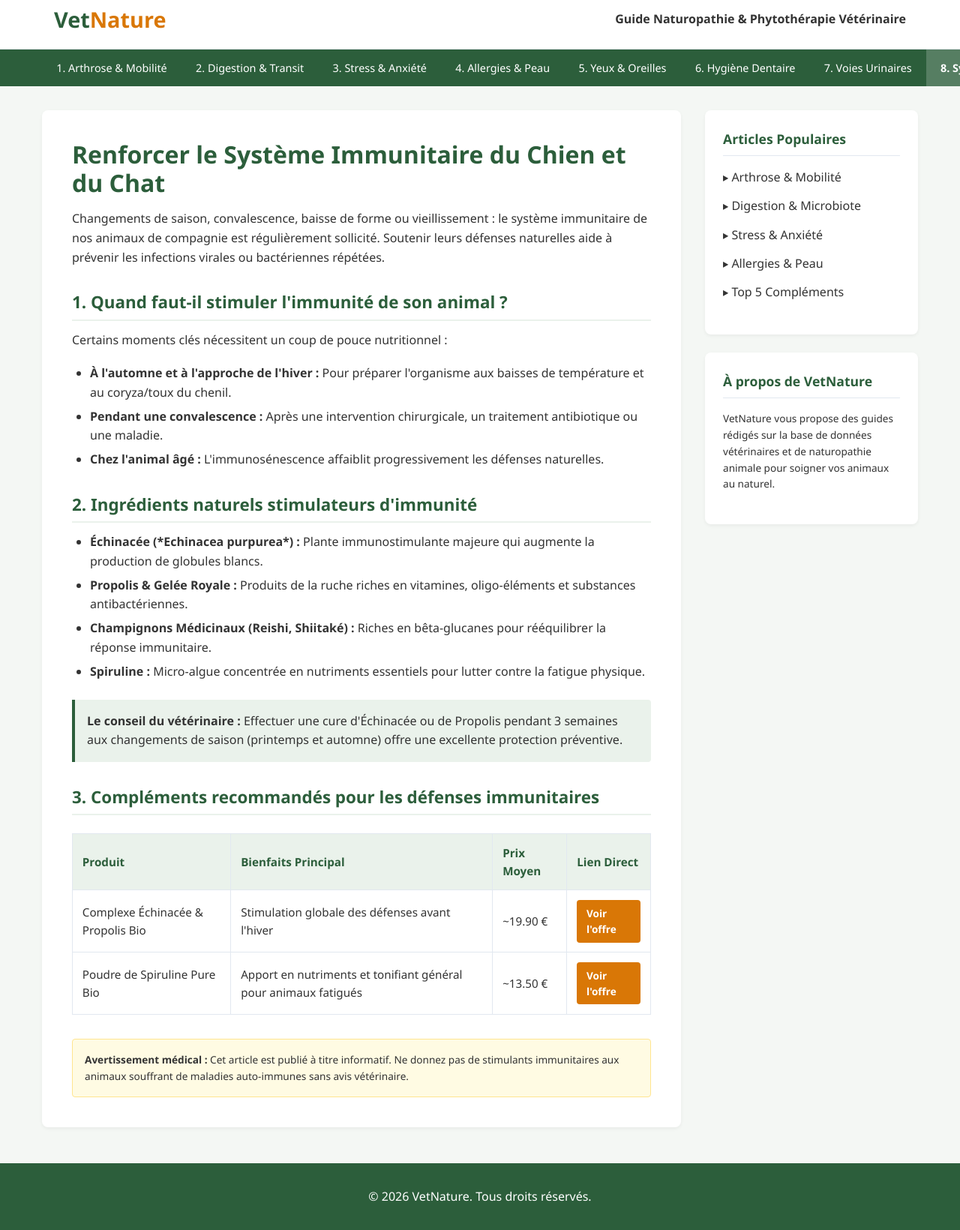
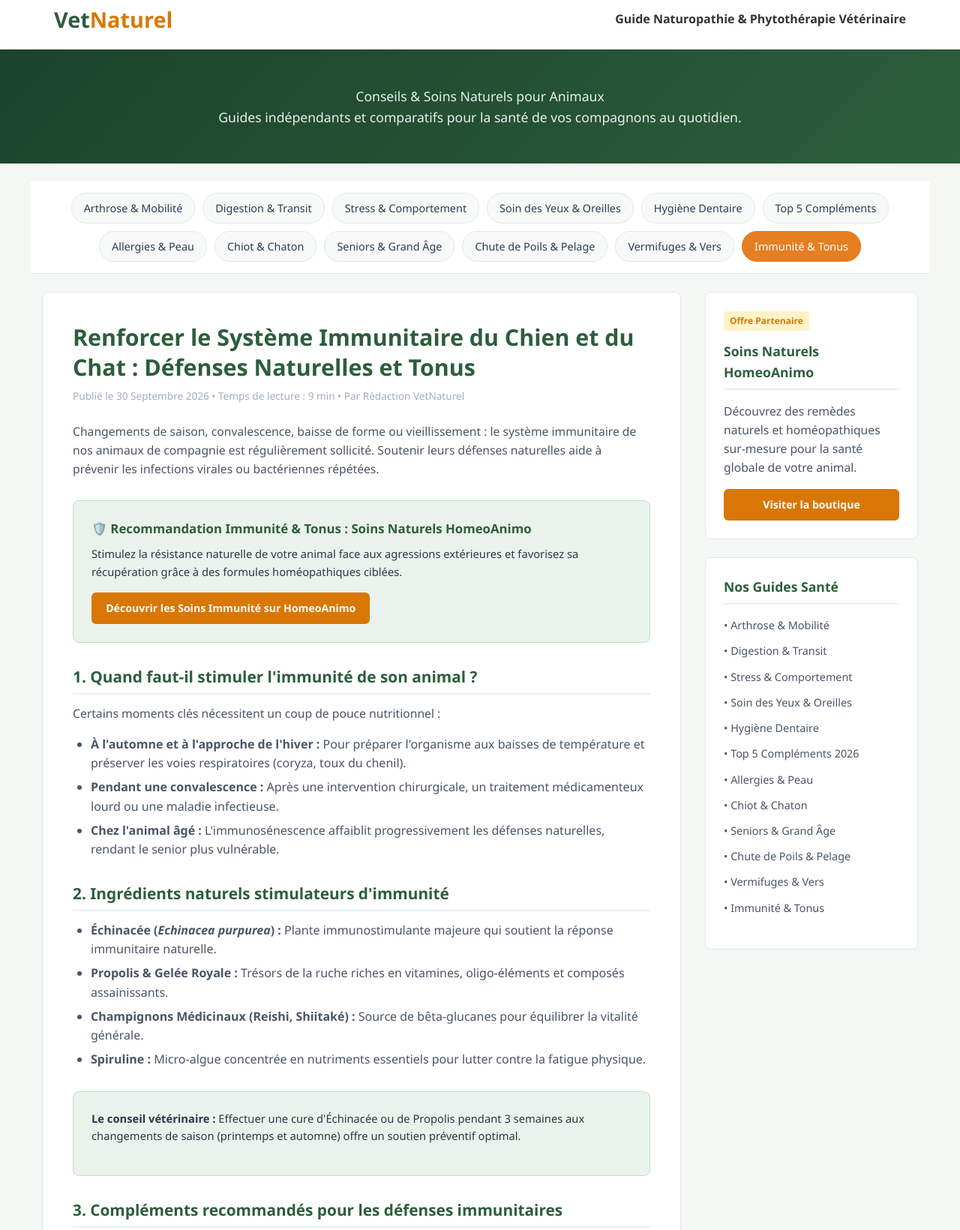
Before and after one commit to vetnaturel/vetnaturel, a plain HTML site: page immunite.html in a window 1280 px wide. Shown: the part 13-1653 px from the top of the page at 75% size. Drawn offline with Linux system fonts and the light colour scheme.

Commit message:
Revise immunite.html for updated content and navigation
Updated the title and content of the immunite.html page to reflect new information about natural immunity boosters for pets. Adjusted navigation links and added recommendations for natural care.

```diff
--- a/immunite.html
+++ b/immunite.html
@@ -3,123 +3,77 @@
 <head>
     <meta charset="UTF-8">
     <meta name="viewport" content="width=device-width, initial-scale=1.0">
-    <title>Booster l'Immunité Chien et Chat : Infection & Fatigue - VetNature</title>
+    <title>Booster l'Immunité Chien et Chat : Échinacée, Propolis & Soins Naturels | VetNaturel</title>
     <meta name="description" content="Découvrez comment renforcer le système immunitaire de votre chien ou chat grâce aux plantes, vitamines et produits naturels contre les infections.">
-    <style>
-        :root {
-            --primary-color: #2c5e3b;
-            --primary-light: #eaf2eb;
-            --secondary-color: #d97706;
-            --text-color: #333333;
-            --bg-color: #f4f7f4;
-            --white: #ffffff;
-            --border-color: #e2e8f0;
-        }
-
-        * { box-sizing: border-box; margin: 0; padding: 0; }
-        body { font-family: 'Segoe UI', Tahoma, Geneva, Verdana, sans-serif; line-height: 1.6; color: var(--text-color); background-color: var(--bg-color); }
-
-        /* HEADER & NAVIGATION */
-        header { background-color: var(--white); border-bottom: 1px solid var(--border-color); position: sticky; top: 0; z-index: 1000; }
-        .header-container { max-width: 1200px; margin: 0 auto; display: flex; justify-content: space-between; align-items: center; padding: 1rem 2rem; }
-        .logo { font-size: 1.8rem; font-weight: bold; color: var(--primary-color); text-decoration: none; }
-        .logo span { color: var(--secondary-color); }
-
-        /* SUBNAV HORIZONTALE */
-        .subnav { background-color: var(--primary-color); overflow-x: auto; white-space: nowrap; }
-        .subnav-container { max-width: 1200px; margin: 0 auto; display: flex; padding: 0 1rem; }
-        .subnav a { color: var(--white); text-decoration: none; padding: 0.8rem 1.2rem; font-size: 0.9rem; display: inline-block; transition: background 0.35s; }
-        .subnav a:hover, .subnav a.active { background-color: rgba(255, 255, 255, 0.2); font-weight: bold; }
-
-        /* LAYOUT PRINCIPAL */
-        .main-container { max-width: 1200px; margin: 2rem auto; display: grid; grid-template-columns: 3fr 1fr; gap: 2rem; padding: 0 1rem; }
-        @media (max-width: 768px) { .main-container { grid-template-columns: 1fr; } }
-
-        /* CONTENU ARTICLE */
-        .article-page { background: var(--white); padding: 2.5rem; border-radius: 8px; box-shadow: 0 2px 5px rgba(0,0,0,0.05); }
-
-        h1 { color: var(--primary-color); font-size: 2rem; margin-bottom: 1rem; line-height: 1.2; }
-        h2 { color: var(--primary-color); font-size: 1.4rem; margin: 1.8rem 0 0.8rem 0; border-bottom: 2px solid var(--primary-light); padding-bottom: 0.3rem; }
-        p { margin-bottom: 1.2rem; }
-        ul, ol { margin-bottom: 1.2rem; padding-left: 1.5rem; }
-        li { margin-bottom: 0.4rem; }
-
-        /* BLOCS CONSEIL ET AVERTISSEMENTS */
-        .vet-tip { background-color: var(--primary-light); border-left: 4px solid var(--primary-color); padding: 1rem; margin: 1.5rem 0; border-radius: 0 4px 4px 0; }
-        .medical-disclaimer { background-color: #fffbe3; border: 1px solid #ffe58f; padding: 1rem; border-radius: 4px; font-size: 0.85rem; margin-top: 2rem; }
-
-        /* TABLEAUX COMPARATIFS */
-        .table-responsive { overflow-x: auto; margin: 1.5rem 0; }
-        table { width: 100%; border-collapse: collapse; text-align: left; font-size: 0.95rem; }
-        th, td { padding: 0.8rem; border: 1px solid var(--border-color); }
-        th { background-color: var(--primary-light); color: var(--primary-color); }
-        .btn-table { display: inline-block; background-color: var(--secondary-color); color: var(--white); padding: 0.4rem 0.8rem; text-decoration: none; border-radius: 4px; font-weight: bold; font-size: 0.85rem; }
-        .btn-table:hover { background-color: #b45309; }
-
-        /* SIDEBAR */
-        aside .widget { background: var(--white); padding: 1.5rem; border-radius: 8px; box-shadow: 0 2px 5px rgba(0,0,0,0.05); margin-bottom: 1.5rem; }
-        aside h3 { color: var(--primary-color); font-size: 1.1rem; margin-bottom: 1rem; border-bottom: 1px solid var(--border-color); padding-bottom: 0.5rem; }
-        .sidebar-menu { list-style: none; padding: 0; }
-        .sidebar-menu li { margin-bottom: 0.8rem; }
-        .sidebar-menu a { color: var(--text-color); text-decoration: none; transition: color 0.2s; }
-        .sidebar-menu a:hover { color: var(--secondary-color); }
-
-        /* FOOTER */
-        footer { background-color: var(--primary-color); color: var(--white); text-align: center; padding: 2rem 1rem; margin-top: 3rem; }
-    </style>
+    <link rel="stylesheet" href="style.css">
 </head>
 <body>
 
     <header>
         <div class="header-container">
-            <a href="/" class="logo">Vet<span>Nature</span></a>
+            <a href="index.html" class="logo">Vet<span>Naturel</span></a>
             <div><strong>Guide Naturopathie & Phytothérapie Vétérinaire</strong></div>
         </div>
     </header>
 
-    <!-- BARRE DE NAVIGATION VERS LES DIFFÉRENTES PAGES -->
-    <nav class="subnav">
-        <div class="subnav-container">
-            <a href="arthrose.html">1. Arthrose & Mobilité</a>
-            <a href="digestion.html">2. Digestion & Transit</a>
-            <a href="stress.html">3. Stress & Anxiété</a>
-            <a href="allergies-peau.html">4. Allergies & Peau</a>
-            <a href="yeux-oreilles.html">5. Yeux & Oreilles</a>
-            <a href="dentaire.html">6. Hygiène Dentaire</a>
-            <a href="urinaires.html">7. Voies Urinaires</a>
-            <a href="immunite.html" class="active">8. Système Immunitaire</a>
-            <a href="senior.html">9. Vitalité Senior</a>
-            <a href="puces-tiques.html">10. Puces & Tiques</a>
-            <a href="vermifuge.html">11. Vermifuges Naturels</a>
-            <a href="top-complements.html">12. Top 5 Compléments</a>
+    <section class="hero">
+        <div class="hero-container">
+            <p class="hero-title">Conseils & Soins Naturels pour Animaux</p>
+            <p>Guides indépendants et comparatifs pour la santé de vos compagnons au quotidien.</p>
         </div>
-    </nav>
+    </section>
+
+    <div class="category-nav">
+        <a href="arthrose.html" class="tag-btn">Arthrose & Mobilité</a>
+        <a href="digestion.html" class="tag-btn">Digestion & Transit</a>
+        <a href="stress.html" class="tag-btn">Stress & Comportement</a>
+        <a href="yeux-oreilles.html" class="tag-btn">Soin des Yeux & Oreilles</a>
+        <a href="hygiene-dentaire.html" class="tag-btn">Hygiène Dentaire</a>
+        <a href="top-complements.html" class="tag-btn">Top 5 Compléments</a>
+        <a href="allergies-peau.html" class="tag-btn">Allergies & Peau</a>
+        <a href="chiot-chaton.html" class="tag-btn">Chiot & Chaton</a>
+        <a href="senior.html" class="tag-btn">Seniors & Grand Âge</a>
+        <a href="chute-poils.html" class="tag-btn">Chute de Poils & Pelage</a>
+        <a href="vermifuge.html" class="tag-btn">Vermifuges & Vers</a>
+        <a href="immunite.html" class="tag-btn active">Immunité & Tonus</a>
+    </div>
 
     <div class="main-container">
-        <main>
-            <div class="article-page">
-                <article>
-                    <h1>Renforcer le Système Immunitaire du Chien et du Chat</h1>
+        <main class="content">
+            <article class="card">
+                <h1 class="article-title">Renforcer le Système Immunitaire du Chien et du Chat : Défenses Naturelles et Tonus</h1>
+                <div class="article-meta">Publié le 30 Septembre 2026 • Temps de lecture : 9 min • Par Rédaction VetNaturel</div>
+
                 <p>Changements de saison, convalescence, baisse de forme ou vieillissement : le système immunitaire de nos animaux de compagnie est régulièrement sollicité. Soutenir leurs défenses naturelles aide à prévenir les infections virales ou bactériennes répétées.</p>
+
+                <div class="recommendation-box">
+                    <div>
+                        <h3>🛡️ Recommandation Immunité & Tonus : Soins Naturels HomeoAnimo</h3>
+                        <p>Stimulez la résistance naturelle de votre animal face aux agressions extérieures et favorisez sa récupération grâce à des formules homéopathiques ciblées.</p>
+                        <a href="https://www.homeoanimo.com/pages/search-results-page?q=immunite&tab=products&page=1&rfsn=9341704.a70bd81" target="_blank" rel="sponsored nofollow" class="btn-orange">Découvrir les Soins Immunité sur HomeoAnimo</a>
+                    </div>
+                </div>
 
                 <h2>1. Quand faut-il stimuler l'immunité de son animal ?</h2>
                 <p>Certains moments clés nécessitent un coup de pouce nutritionnel :</p>
                 <ul>
-                        <li><b>À l'automne et à l'approche de l'hiver :</b> Pour préparer l'organisme aux baisses de température et au coryza/toux du chenil.</li>
-                        <li><b>Pendant une convalescence :</b> Après une intervention chirurgicale, un traitement antibiotique ou une maladie.</li>
-                        <li><b>Chez l'animal âgé :</b> L'immunosénescence affaiblit progressivement les défenses naturelles.</li>
+                    <li><b>À l'automne et à l'approche de l'hiver :</b> Pour préparer l'organisme aux baisses de température et préserver les voies respiratoires (coryza, toux du chenil).</li>
+                    <li><b>Pendant une convalescence :</b> Après une intervention chirurgicale, un traitement médicamenteux lourd ou une maladie infectieuse.</li>
+                    <li><b>Chez l'animal âgé :</b> L'immunosénescence affaiblit progressivement les défenses naturelles, rendant le senior plus vulnérable.</li>
                 </ul>
 
                 <h2>2. Ingrédients naturels stimulateurs d'immunité</h2>
                 <ul>
-                        <li><b>Échinacée (*Echinacea purpurea*) :</b> Plante immunostimulante majeure qui augmente la production de globules blancs.</li>
-                        <li><b>Propolis & Gelée Royale :</b> Produits de la ruche riches en vitamines, oligo-éléments et substances antibactériennes.</li>
-                        <li><b>Champignons Médicinaux (Reishi, Shiitaké) :</b> Riches en bêta-glucanes pour rééquilibrer la réponse immunitaire.</li>
+                    <li><b>Échinacée (<i>Echinacea purpurea</i>) :</b> Plante immunostimulante majeure qui soutient la réponse immunitaire naturelle.</li>
+                    <li><b>Propolis & Gelée Royale :</b> Trésors de la ruche riches en vitamines, oligo-éléments et composés assainissants.</li>
+                    <li><b>Champignons Médicinaux (Reishi, Shiitaké) :</b> Source de bêta-glucanes pour équilibrer la vitalité générale.</li>
                     <li><b>Spiruline :</b> Micro-algue concentrée en nutriments essentiels pour lutter contre la fatigue physique.</li>
                 </ul>
 
-                    <div class="vet-tip">
-                        <b>Le conseil du vétérinaire :</b> Effectuer une cure d'Échinacée ou de Propolis pendant 3 semaines aux changements de saison (printemps et automne) offre une excellente protection préventive.
+                <div class="recommendation-box">
+                    <div>
+                        <p><b>Le conseil vétérinaire :</b> Effectuer une cure d'Échinacée ou de Propolis pendant 3 semaines aux changements de saison (printemps et automne) offre un soutien préventif optimal.</p>
+                    </div>
                 </div>
 
                 <h2>3. Compléments recommandés pour les défenses immunitaires</h2>
@@ -128,7 +82,7 @@
                         <thead>
                             <tr>
                                 <th>Produit</th>
-                                    <th>Bienfaits Principal</th>
+                                <th>Bénéfices Principaux</th>
                                 <th>Prix Moyen</th>
                                 <th>Lien Direct</th>
                             </tr>
@@ -138,46 +92,57 @@
                                 <td>Complexe Échinacée & Propolis Bio</td>
                                 <td>Stimulation globale des défenses avant l'hiver</td>
                                 <td>~19.90 €</td>
-                                    <td><a href="#" target="_blank" rel="sponsored nofollow" class="btn-table">Voir l'offre</a></td>
+                                <td><a href="#" target="_blank" class="btn-orange" style="padding:0.4rem 0.8rem; font-size:0.8rem;">Voir l'offre</a></td>
                             </tr>
                             <tr>
                                 <td>Poudre de Spiruline Pure Bio</td>
-                                    <td>Apport en nutriments et tonifiant général pour animaux fatigués</td>
+                                <td>Apport en nutriments et tonifiant général</td>
                                 <td>~13.50 €</td>
-                                    <td><a href="#" target="_blank" rel="sponsored nofollow" class="btn-table">Voir l'offre</a></td>
+                                <td><a href="#" target="_blank" class="btn-orange" style="padding:0.4rem 0.8rem; font-size:0.8rem;">Voir l'offre</a></td>
                             </tr>
                         </tbody>
                     </table>
                 </div>
 
-                    <div class="medical-disclaimer">
-                        <b>Avertissement médical :</b> Cet article est publié à titre informatif. Ne donnez pas de stimulants immunitaires aux animaux souffrant de maladies auto-immunes sans avis vétérinaire.
+                <div class="recommendation-box">
+                    <div>
+                        <p><b>Avertissement médical :</b> Ne donnez pas de stimulants immunitaires aux animaux souffrant de maladies auto-immunes sans avis préalable d'un docteur vétérinaire.</p>
+                    </div>
                 </div>
             </article>
-            </div>
         </main>
 
-        <aside>
+        <aside class="sidebar">
             <div class="widget">
-                <h3>Articles Populaires</h3>
-                <ul class="sidebar-menu">
-                    <li><a href="arthrose.html">▸ Arthrose & Mobilité</a></li>
-                    <li><a href="digestion.html">▸ Digestion & Microbiote</a></li>
-                    <li><a href="stress.html">▸ Stress & Anxiété</a></li>
-                    <li><a href="allergies-peau.html">▸ Allergies & Peau</a></li>
-                    <li><a href="top-complements.html">▸ Top 5 Compléments</a></li>
-                </ul>
+                <span class="partner-badge">Offre Partenaire</span>
+                <h3>Soins Naturels HomeoAnimo</h3>
+                <p>Découvrez des remèdes naturels et homéopathiques sur-mesure pour la santé globale de votre animal.</p>
+                <a href="https://www.homeoanimo.com/pages/search-results-page?q=immunite&tab=products&page=1&rfsn=9341704.a70bd81" target="_blank" rel="sponsored nofollow" class="btn-orange" style="display:block; text-align:center; margin-top:10px;">Visiter la boutique</a>
             </div>
 
             <div class="widget">
-                <h3>À propos de VetNature</h3>
-                <p style="font-size: 0.85rem;">VetNature vous propose des guides rédigés sur la base de données vétérinaires et de naturopathie animale pour soigner vos animaux au naturel.</p>
+                <h3>Nos Guides Santé</h3>
+                <ul class="sidebar-menu">
+                    <li><a href="arthrose.html">• Arthrose & Mobilité</a></li>
+                    <li><a href="digestion.html">• Digestion & Transit</a></li>
+                    <li><a href="stress.html">• Stress & Comportement</a></li>
+                    <li><a href="yeux-oreilles.html">• Soin des Yeux & Oreilles</a></li>
+                    <li><a href="hygiene-dentaire.html">• Hygiène Dentaire</a></li>
+                    <li><a href="top-complements.html">• Top 5 Compléments 2026</a></li>
+                    <li><a href="allergies-peau.html">• Allergies & Peau</a></li>
+                    <li><a href="chiot-chaton.html">• Chiot & Chaton</a></li>
+                    <li><a href="senior.html">• Seniors & Grand Âge</a></li>
+                    <li><a href="chute-poils.html">• Chute de Poils & Pelage</a></li>
+                    <li><a href="vermifuge.html">• Vermifuges & Vers</a></li>
+                    <li><a href="immunite.html">• Immunité & Tonus</a></li>
+                </ul>
             </div>
         </aside>
     </div>
 
     <footer>
-        <p>&copy; 2026 VetNature. Tous droits réservés.</p>
+        <p style="font-size:0.85em; opacity:0.8; margin-bottom:8px;"><i>Avertissement : Les conseils publiés sur VetNaturel sont donnés à titre informatif et ne remplacent en aucun cas l'avis, le diagnostic ou la prescription d'un docteur vétérinaire.</i></p>
+        <p>&copy; 2026 VetNaturel - Tous droits réservés.</p>
     </footer>
 
 </body>
```
Lines whose indentation alone changed are shown as unchanged.
